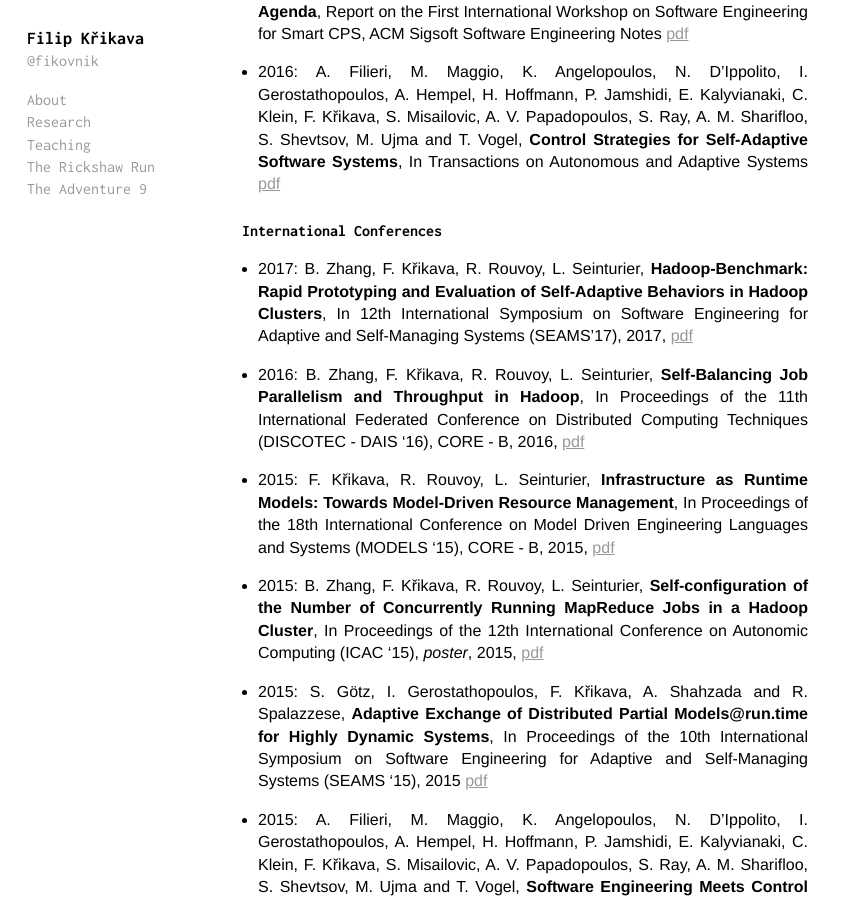
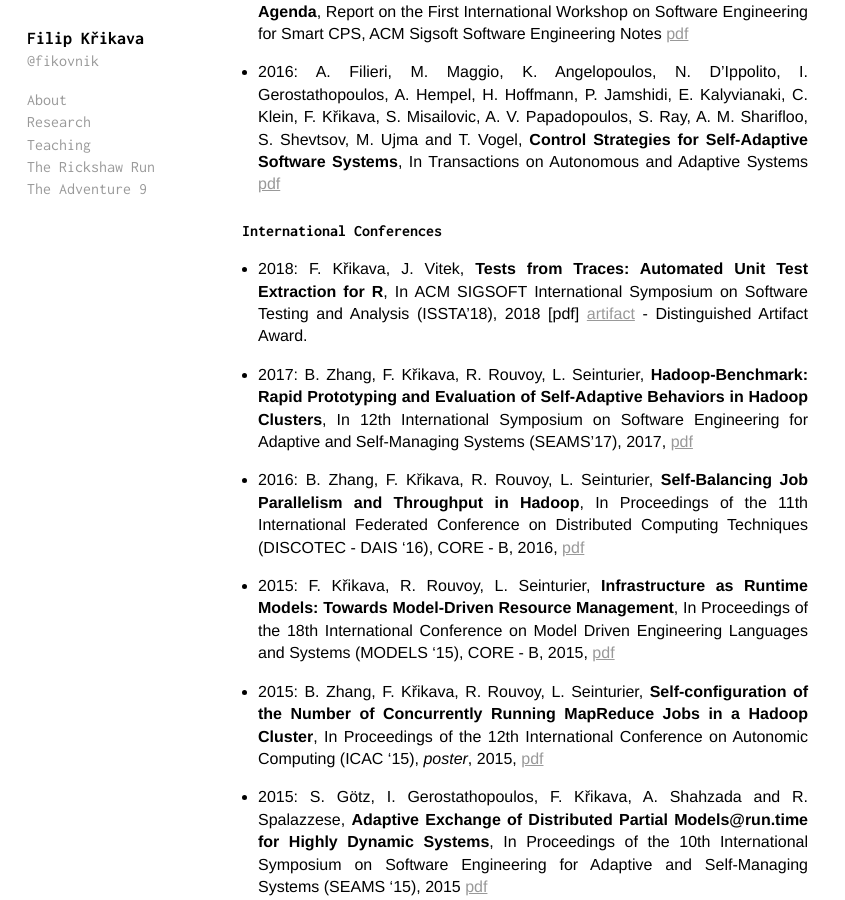
Before and after one commit to fikovnik/fikovnik.github.com, a Jekyll site: the page built from _posts/exhibit/0001-01-02-research.md, in a window 1280 px wide and 900 px high, scrolled down 657 px. Shown: the whole window, without its empty margins (0-845 px from the left). Built offline with Jekyll 4.4.1, drawn with Linux system fonts in a browser that asks for light colours; some of the changed text lies outside the part shown.

Commit message:
Added ISSTA and some other details

```diff
--- a/_posts/exhibit/0001-01-02-research.md
+++ b/_posts/exhibit/0001-01-02-research.md
@@ -1,7 +1,7 @@
 ---
+category: exhibit
+layout: default
 published: true
-layout: default
-category: exhibit
 section: root
 permalink: research/
 title: Research
@@ -27,6 +27,8 @@ List of publication at [Google Scholar](http://scholar.google.co.kr/citations?hl
 - 2016: A. Filieri, M. Maggio, K. Angelopoulos, N. D'Ippolito, I. Gerostathopoulos, A. Hempel, H. Hoffmann, P. Jamshidi, E. Kalyvianaki, C. Klein, F. Křikava, S. Misailovic, A. V. Papadopoulos, S. Ray, A. M. Sharifloo, S. Shevtsov, M. Ujma and T. Vogel, __Control Strategies for Self-Adaptive Software Systems__, In Transactions on Autonomous and Adaptive Systems [pdf](https://dl.acm.org/citation.cfm?id=3024188)
 
 ### International Conferences
+
+- 2018: F. Křikava, J. Vitek, __Tests from Traces: Automated Unit Test Extraction for R__, In ACM SIGSOFT International Symposium on Software Testing and Analysis (ISSTA'18), 2018 [pdf] [artifact](https://github.com/fikovnik/ISSTA18-artifact) - Distinguished Artifact Award.
 
 - 2017: B. Zhang, F. Křikava, R. Rouvoy, L. Seinturier, __Hadoop-Benchmark: Rapid Prototyping and Evaluation of Self-Adaptive Behaviors in Hadoop Clusters__, In 12th International Symposium on Software Engineering for Adaptive and Self-Managing Systems (SEAMS’17), 2017, [pdf](https://hal.inria.fr/hal-01475635)
 
@@ -82,7 +84,8 @@ List of publication at [Google Scholar](http://scholar.google.co.kr/citations?hl
 
 ## Committee Member
 
-
+* 2018: PC member of __Latin America High Performance Ccomputing Cconference__ ([CARLA'18](http://www.ccarla.org/))
+* 2018: PC member of __SEAMS Artifact Evaluation__, co-located with [ICSE'18](http://2018.icse-conferences.org/)
 * 2017: PC member of __ECOOP Artifact Evaluation__
 * 2017: PC member of __ICSE Demonstration Track__
 * 2017: PC member of __MODELS Tools and Demos__
```
